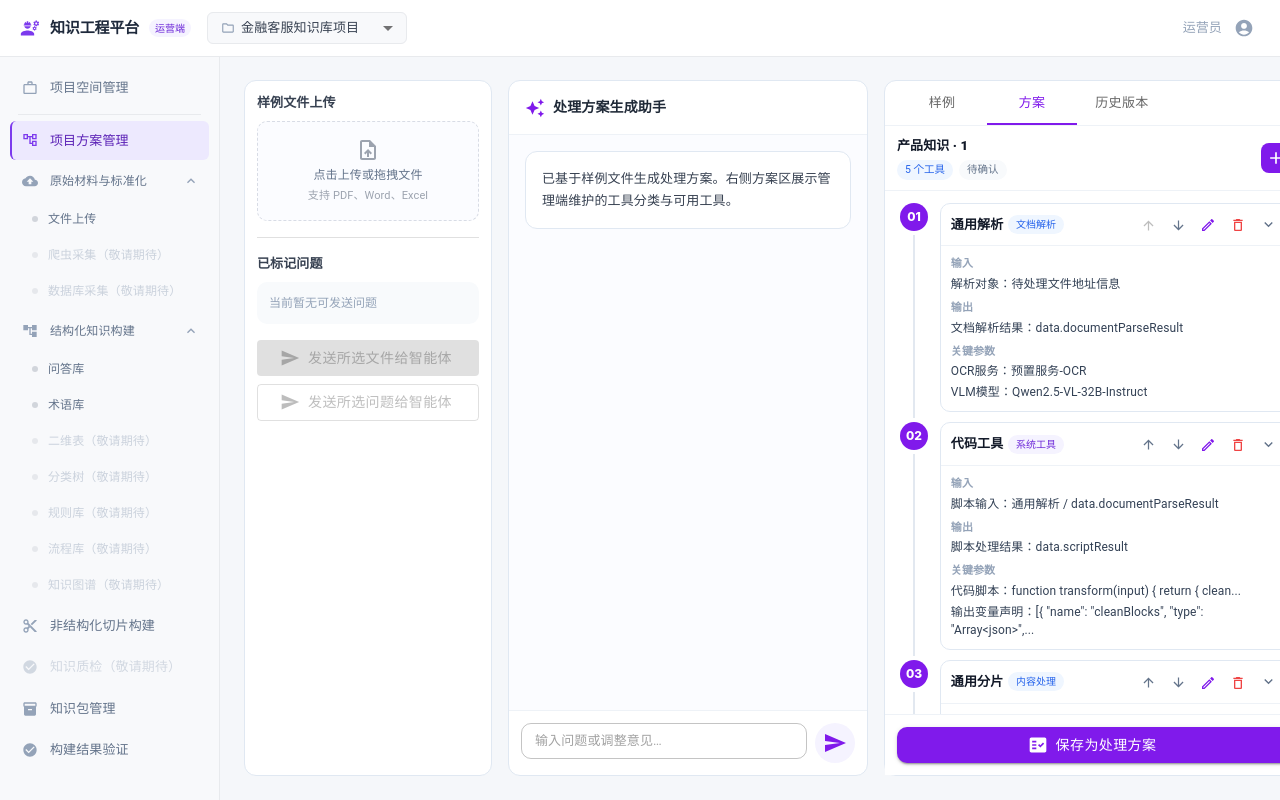
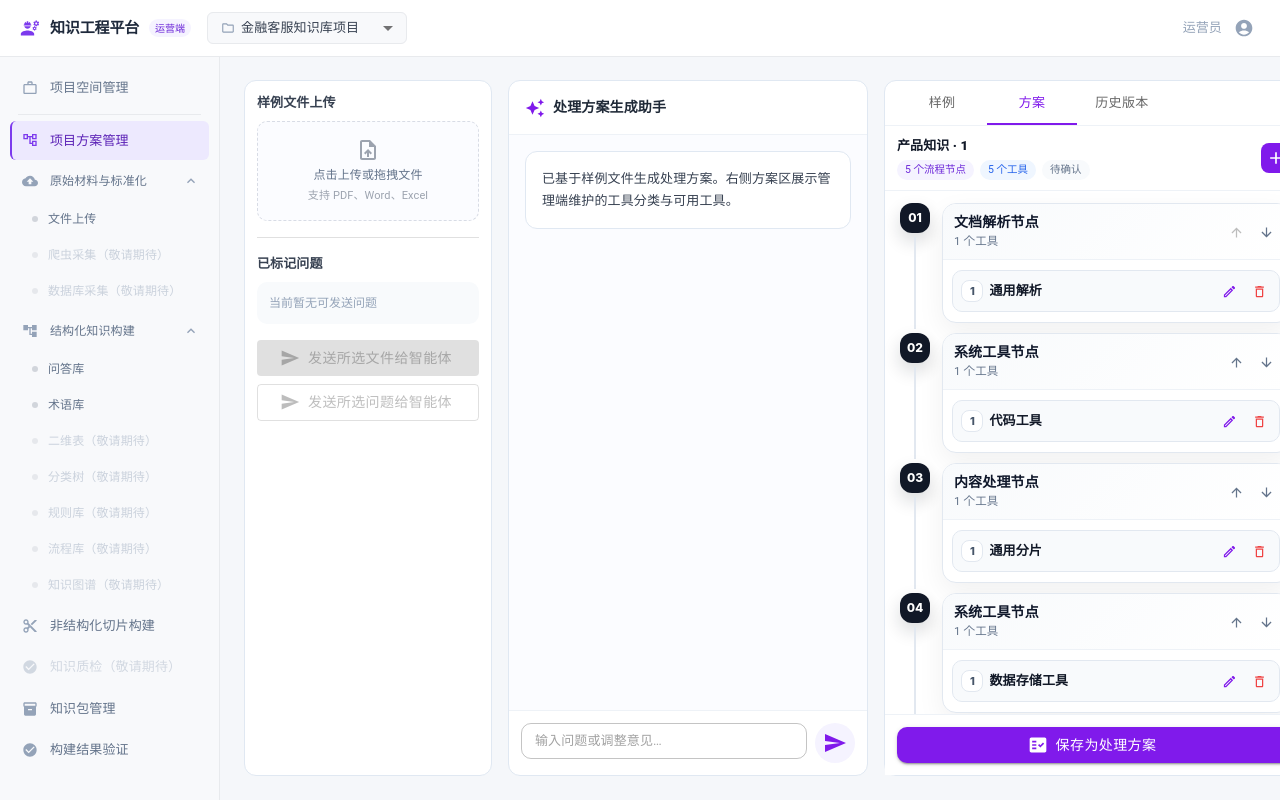
Before and after one commit to gzkhwen/knowledge-engineering-prototype, a React (Vite) app in the folder prototype/: page /#/ops/project/1/agent-workbench/1/1 in a window 1280 px wide. Built offline with nearby package versions, Linux system fonts and the light colour scheme.

Commit message:
feat: group workbench flow by workflow nodes

```diff
--- a/prototype/src/app/pages/AgentWorkbench.tsx
+++ b/prototype/src/app/pages/AgentWorkbench.tsx
@@ -631,23 +631,8 @@ export function AgentWorkbench() {
     : toolCatalog.filter((tool) => tool.category === selectedCategory);
   const currentTool = toolCatalog.find((tool) => tool.id === selectedToolId) ?? filteredTools[0] ?? null;
   const selectedToolAdded = currentTool ? addedToolIds.has(currentTool.id) && !currentTool.allowMultiple : false;
-  const selectedToolCategoryConfirmed = currentTool
-    ? categorySections.some((section) => section.category === currentTool.category && confirmedCategories.has(section.sectionId))
-    : false;
-  const allCategoriesConfirmed = categorySections.length > 0 && categorySections.every((section) => confirmedCategories.has(section.sectionId));
-  const firstUnconfirmedSectionId = categorySections.find((section) => !confirmedCategories.has(section.sectionId))?.sectionId;
-  const canConfirmSection = (sectionId: string) => canEdit && firstUnconfirmedSectionId === sectionId;
-  const canReeditSection = (sectionId: string) => {
-    if (!canEdit || !confirmedCategories.has(sectionId)) return false;
-    const index = categorySections.findIndex((section) => section.sectionId === sectionId);
-    const nextSection = categorySections[index + 1];
-    return !nextSection || !confirmedCategories.has(nextSection.sectionId);
-  };
-  const isSectionEditable = (sectionId: string) => canEdit && !confirmedCategories.has(sectionId);
-  const isNodeEditable = (nodeId: string) => {
-    const section = categorySections.find((item) => item.nodes.some((node) => node.nodeId === nodeId));
-    return Boolean(section && isSectionEditable(section.sectionId));
-  };
+  const selectedToolCategoryConfirmed = false;
+  const isNodeEditable = () => canEdit;
 
   const updateNode = (nodeId: string, updater: (node: ToolNode) => ToolNode) => {
     setPlanNodes((current) => current.map((node) => (node.nodeId === nodeId ? updater(node) : node)));
@@ -756,6 +741,18 @@ export function AgentWorkbench() {
       next.splice(targetIndex, 0, { ...moved, adjusted: true });
       return next;
     });
+    setHasManualEdits(true);
+  };
+
+  const moveWorkflowNodeStep = (sectionId: string, direction: "up" | "down") => {
+    if (!canEdit) return;
+    const index = categorySections.findIndex((section) => section.sectionId === sectionId);
+    const targetIndex = direction === "up" ? index - 1 : index + 1;
+    if (index < 0 || targetIndex < 0 || targetIndex >= categorySections.length) return;
+    const nextSections = [...categorySections];
+    const [moved] = nextSections.splice(index, 1);
+    nextSections.splice(targetIndex, 0, moved);
+    setPlanNodes(nextSections.flatMap((section) => section.nodes));
     setHasManualEdits(true);
   };
 
@@ -853,6 +850,7 @@ export function AgentWorkbench() {
                 <Box sx={{ minWidth: 0 }}>
                   <Typography sx={{ fontSize: 13, fontWeight: 800, color: "#111827" }}>{displayCategory} · {displayFormType}</Typography>
                   <Stack direction="row" spacing={0.75} alignItems="center" flexWrap="wrap" useFlexGap sx={{ mt: 0.5 }}>
+                    <Chip label={`${categorySections.length} 个流程节点`} size="small" sx={{ height: 20, fontSize: 10.5, bgcolor: "#f5f3ff", color: "#6d28d9" }} />
                     <Chip label={`${planNodes.length} 个工具`} size="small" sx={{ height: 20, fontSize: 10.5, bgcolor: "#eff6ff", color: "#2563eb" }} />
                     <Chip label={confirmed ? "已保存" : allProblems.length ? "存在问题" : "待确认"} size="small" sx={{ height: 20, fontSize: 10.5, bgcolor: confirmed ? "#f0fdf4" : allProblems.length ? "#fef2f2" : "#f8fafc", color: confirmed ? "#16a34a" : allProblems.length ? "#dc2626" : "#64748b" }} />
                   </Stack>
@@ -867,20 +865,18 @@ export function AgentWorkbench() {
               </Box>
               <Box sx={{ p: 1.5, minHeight: 0, overflow: "auto", flex: 1 }}>
                 <Stack spacing={0}>
-                  {planNodes.map((node, index) => (
-                    <FlowStepCard
-                      key={node.nodeId}
+                  {categorySections.map((section, index) => (
+                    <WorkflowNodeCard
+                      key={section.sectionId}
                       index={index}
-                      total={planNodes.length}
-                      node={node}
-                      allNodes={planNodes}
+                      total={categorySections.length}
+                      section={section}
                       canEdit={canEdit}
-                      warnings={nodeWarnings[node.nodeId] ?? []}
-                      onEdit={() => setEditingNodeId(node.nodeId)}
-                      onRemove={() => removeNode(node.nodeId)}
-                      onMoveUp={() => moveNodeStep(node.nodeId, "up")}
-                      onMoveDown={() => moveNodeStep(node.nodeId, "down")}
-                      onToggleExpand={() => updateNode(node.nodeId, (item) => ({ ...item, expanded: !item.expanded }))}
+                      warnings={nodeWarnings}
+                      onEditTool={(nodeId) => setEditingNodeId(nodeId)}
+                      onRemoveTool={removeNode}
+                      onMoveUp={() => moveWorkflowNodeStep(section.sectionId, "up")}
+                      onMoveDown={() => moveWorkflowNodeStep(section.sectionId, "down")}
                     />
                   ))}
                 </Stack>
@@ -938,101 +934,75 @@ export function AgentWorkbench() {
   );
 }
 
-function FlowStepCard({
+function WorkflowNodeCard({
   index,
   total,
-  node,
-  allNodes,
+  section,
   canEdit,
   warnings,
-  onEdit,
-  onRemove,
+  onEditTool,
+  onRemoveTool,
   onMoveUp,
   onMoveDown,
-  onToggleExpand,
 }: {
   index: number;
   total: number;
-  node: ToolNode;
-  allNodes: ToolNode[];
+  section: { sectionId: string; category: string; nodes: ToolNode[] };
   canEdit: boolean;
-  warnings: string[];
-  onEdit: () => void;
-  onRemove: () => void;
+  warnings: Record<string, string[]>;
+  onEditTool: (nodeId: string) => void;
+  onRemoveTool: (nodeId: string) => void;
   onMoveUp: () => void;
   onMoveDown: () => void;
-  onToggleExpand: () => void;
 }) {
-  const inputParts = getInputSourceParts(node, allNodes);
-  const outputs = node.outputs.slice(0, node.expanded ? node.outputs.length : 1);
-  const configParams = node.params.filter((param) => param.id !== node.inputParamId && isParamVisible(node, param));
-  const keyParams = configParams.filter((param) => param.required).slice(0, node.expanded ? 4 : 2);
-  const hasInputWarning = warnings.includes("输入配置异常，请检查。");
-  const hasWarning = warnings.length > 0;
+  const nodeProblems = section.nodes.flatMap((node) => warnings[node.nodeId] ?? []);
+  const hasWarning = nodeProblems.length > 0;
 
   return (
-    <Box sx={{ display: "grid", gridTemplateColumns: "34px minmax(0, 1fr)", columnGap: 1.1, position: "relative" }}>
+    <Box sx={{ display: "grid", gridTemplateColumns: "36px minmax(0, 1fr)", columnGap: 1.1 }}>
       <Box sx={{ display: "flex", flexDirection: "column", alignItems: "center" }}>
-        <Box sx={{ width: 28, height: 28, borderRadius: "50%", bgcolor: hasWarning ? "#f97316" : "#801AEB", color: "#fff", display: "flex", alignItems: "center", justifyContent: "center", fontSize: 12, fontWeight: 800 }}>
+        <Box sx={{ width: 30, height: 30, borderRadius: "12px", bgcolor: hasWarning ? "#f97316" : "#111827", color: "#fff", display: "flex", alignItems: "center", justifyContent: "center", fontSize: 12, fontWeight: 800, boxShadow: "0 8px 18px rgba(17, 24, 39, 0.16)" }}>
           {String(index + 1).padStart(2, "0")}
         </Box>
         {index < total - 1 && <Box sx={{ width: 2, flex: 1, minHeight: 24, bgcolor: "#e2e8f0", my: 0.5 }} />}
       </Box>
 
-      <Box sx={{ mb: index < total - 1 ? 1.25 : 0, border: "1px solid", borderColor: hasInputWarning ? "#ef4444" : hasWarning ? "#fed7aa" : "#E0E8F2", borderRadius: "10px", bgcolor: hasWarning ? "#fffaf0" : "#fff", overflow: "hidden" }}>
-        <Box sx={{ px: 1.25, py: 1, display: "flex", alignItems: "center", gap: 0.75, borderBottom: "1px solid #EEF2F7" }}>
+      <Box sx={{ mb: index < total - 1 ? 1.25 : 0, border: "1px solid", borderColor: hasWarning ? "#fed7aa" : "#e2e8f0", borderRadius: "14px", bgcolor: "#fff", overflow: "hidden", boxShadow: "0 10px 28px rgba(15, 23, 42, 0.06)" }}>
+        <Box sx={{ px: 1.4, py: 1.15, display: "flex", alignItems: "center", gap: 0.75, background: "linear-gradient(135deg, #f8fafc 0%, #ffffff 100%)", borderBottom: "1px solid #EEF2F7" }}>
           <Box sx={{ minWidth: 0, flex: 1 }}>
-            <Stack direction="row" spacing={0.6} alignItems="center" flexWrap="wrap" useFlexGap>
-              <Typography sx={{ fontSize: 13, fontWeight: 800, color: "#111827" }}>{node.toolName}</Typography>
-              <Chip label={node.category} size="small" sx={{ height: 19, fontSize: 10, bgcolor: node.sourceType === "system" ? "#f5f3ff" : "#eff6ff", color: node.sourceType === "system" ? "#6d28d9" : "#2563eb" }} />
-              {hasWarning && <Chip label="需处理" size="small" sx={{ height: 19, fontSize: 10, bgcolor: "#fff7ed", color: "#c2410c" }} />}
-            </Stack>
+            <Typography sx={{ fontSize: 14, fontWeight: 900, color: "#0f172a", lineHeight: 1.3 }}>{section.category}节点</Typography>
+            <Typography sx={{ mt: 0.25, fontSize: 11.5, color: "#64748b" }}>{section.nodes.length} 个工具</Typography>
           </Box>
+          {hasWarning && <Chip label="需处理" size="small" sx={{ height: 20, fontSize: 10.5, bgcolor: "#fff7ed", color: "#c2410c" }} />}
           <Tooltip title="上移"><span><IconButton disabled={!canEdit || index === 0} size="small" onClick={onMoveUp} sx={{ color: "#64748b", width: 24, height: 24 }}><ArrowUpward sx={{ fontSize: 15 }} /></IconButton></span></Tooltip>
           <Tooltip title="下移"><span><IconButton disabled={!canEdit || index === total - 1} size="small" onClick={onMoveDown} sx={{ color: "#64748b", width: 24, height: 24 }}><ArrowDownward sx={{ fontSize: 15 }} /></IconButton></span></Tooltip>
-          <Tooltip title="编辑"><span><IconButton disabled={!canEdit} size="small" onClick={onEdit} sx={{ color: "#801AEB", width: 24, height: 24 }}><EditOutlined sx={{ fontSize: 16 }} /></IconButton></span></Tooltip>
-          <Tooltip title="删除"><span><IconButton disabled={!canEdit} size="small" onClick={onRemove} sx={{ color: "#ef4444", width: 24, height: 24 }}><DeleteOutline sx={{ fontSize: 16 }} /></IconButton></span></Tooltip>
-          <IconButton size="small" onClick={onToggleExpand} sx={{ color: "#64748b", width: 24, height: 24 }}>{node.expanded ? <ExpandLess sx={{ fontSize: 17 }} /> : <ExpandMore sx={{ fontSize: 17 }} />}</IconButton>
         </Box>
 
-        <Stack spacing={0.85} sx={{ p: 1.25 }}>
-          {warnings.length > 0 && (
+        <Stack spacing={0.8} sx={{ p: 1.2 }}>
+          {nodeProblems.length > 0 && (
             <Stack spacing={0.5}>
-              {warnings.map((warning) => (
+              {nodeProblems.map((warning) => (
                 <Stack key={warning} direction="row" spacing={0.6} alignItems="flex-start">
-                  <WarningAmber sx={{ fontSize: 14, color: hasInputWarning ? "#dc2626" : "#c2410c", mt: "2px" }} />
-                  <Typography sx={{ fontSize: 11.5, color: hasInputWarning ? "#b91c1c" : "#9a3412", lineHeight: 1.5 }}>{warning}</Typography>
+                  <WarningAmber sx={{ fontSize: 14, color: "#c2410c", mt: "2px" }} />
+                  <Typography sx={{ fontSize: 11.5, color: "#9a3412", lineHeight: 1.5 }}>{warning}</Typography>
                 </Stack>
               ))}
             </Stack>
           )}
 
-          <Box>
-            <Typography sx={{ fontSize: 11, color: "#94a3b8", fontWeight: 800, mb: 0.3 }}>输入</Typography>
-            <Typography sx={{ fontSize: 12, color: hasInputWarning ? "#c2410c" : "#334155", lineHeight: 1.5, wordBreak: "break-word" }}>{inputParts.paramName}：{inputParts.source}</Typography>
-          </Box>
-
-          <Box>
-            <Typography sx={{ fontSize: 11, color: "#94a3b8", fontWeight: 800, mb: 0.3 }}>输出</Typography>
-            <Stack spacing={0.45}>
-              {outputs.map((output) => (
-                <Typography key={output.id} sx={{ fontSize: 12, color: "#334155", lineHeight: 1.5, wordBreak: "break-word" }}>{output.label}：{output.path}</Typography>
-              ))}
-            </Stack>
-          </Box>
-
-          <Box>
-            <Typography sx={{ fontSize: 11, color: "#94a3b8", fontWeight: 800, mb: 0.3 }}>关键参数</Typography>
-            {keyParams.length ? (
-              <Stack spacing={0.35}>
-                {keyParams.map((param) => (
-                  <Typography key={param.id} sx={{ fontSize: 12, color: "#334155", lineHeight: 1.5, wordBreak: "break-word" }}>{param.label}：{formatParamValue(param.value)}</Typography>
-                ))}
-              </Stack>
-            ) : (
-              <Typography sx={{ fontSize: 12, color: "#64748b" }}>无必填参数</Typography>
-            )}
-          </Box>
+          {section.nodes.map((node, toolIndex) => {
+            const toolWarnings = warnings[node.nodeId] ?? [];
+            return (
+              <Box key={node.nodeId} sx={{ px: 1, py: 0.9, borderRadius: "10px", bgcolor: toolWarnings.length ? "#fff7ed" : "#f8fafc", border: `1px solid ${toolWarnings.length ? "#fed7aa" : "#e2e8f0"}`, display: "flex", alignItems: "center", gap: 0.75 }}>
+                <Box sx={{ width: 22, height: 22, borderRadius: "8px", bgcolor: "#fff", color: "#475569", border: "1px solid #e2e8f0", display: "flex", alignItems: "center", justifyContent: "center", fontSize: 11, fontWeight: 800, flexShrink: 0 }}>
+                  {toolIndex + 1}
+                </Box>
+                <Typography sx={{ minWidth: 0, flex: 1, fontSize: 13, fontWeight: 700, color: "#111827", overflow: "hidden", textOverflow: "ellipsis", whiteSpace: "nowrap" }}>{node.toolName}</Typography>
+                <Tooltip title="编辑工具配置"><span><IconButton disabled={!canEdit} size="small" onClick={() => onEditTool(node.nodeId)} sx={{ color: "#801AEB", width: 24, height: 24 }}><EditOutlined sx={{ fontSize: 15 }} /></IconButton></span></Tooltip>
+                <Tooltip title="删除工具"><span><IconButton disabled={!canEdit} size="small" onClick={() => onRemoveTool(node.nodeId)} sx={{ color: "#ef4444", width: 24, height: 24 }}><DeleteOutline sx={{ fontSize: 15 }} /></IconButton></span></Tooltip>
+              </Box>
+            );
+          })}
         </Stack>
       </Box>
     </Box>
```
